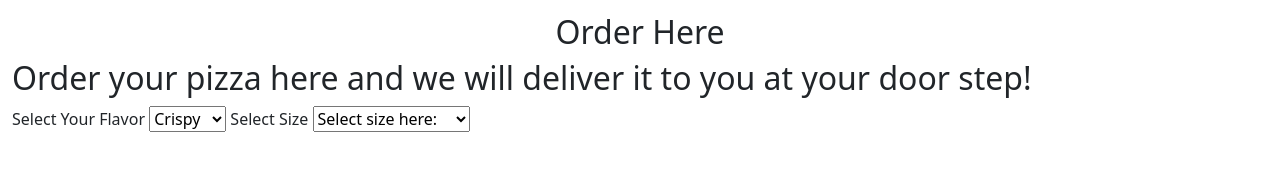
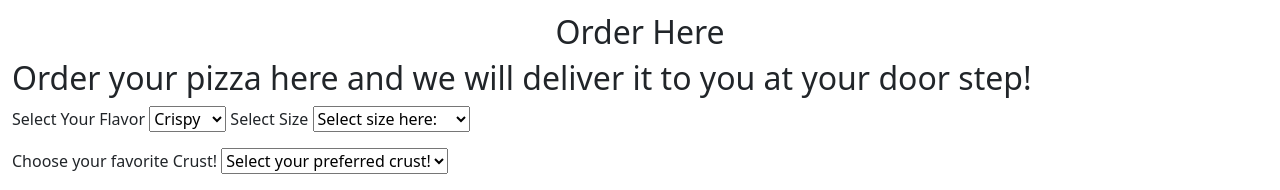
Before and after one commit to Hezron-tech/instant-pizza, a plain HTML site: page index.html in a window 1280 px wide. Shown: the part 2016-2206 px from the top of the page. Before the commit the page ends 2164 px from the top, so only its background shows below. Drawn offline with nearby package versions, Linux system fonts and the light colour scheme.

Commit message:
style the form section

```diff
--- a/index.html
+++ b/index.html
@@ -198,6 +198,14 @@
                   <option value="small">Small -- sh. 600</option>
                 </select>
 
+                <label for="crust">Choose your favorite Crust!</label>
+                <select class="browser-default custom-select custom-select-md mb-3" id="crust">
+                    <option selected value="0">Select your preferred crust!</option>
+                  <option value="Crispy">Crispy -- sh. 200</option>
+                  <option value="Stuffed">Stuffed -- sh. 150</option>
+                  <option value="Gluten-free">Gluten-free-- sh. 180</option>
+                </select>
+
 
 
 
```
